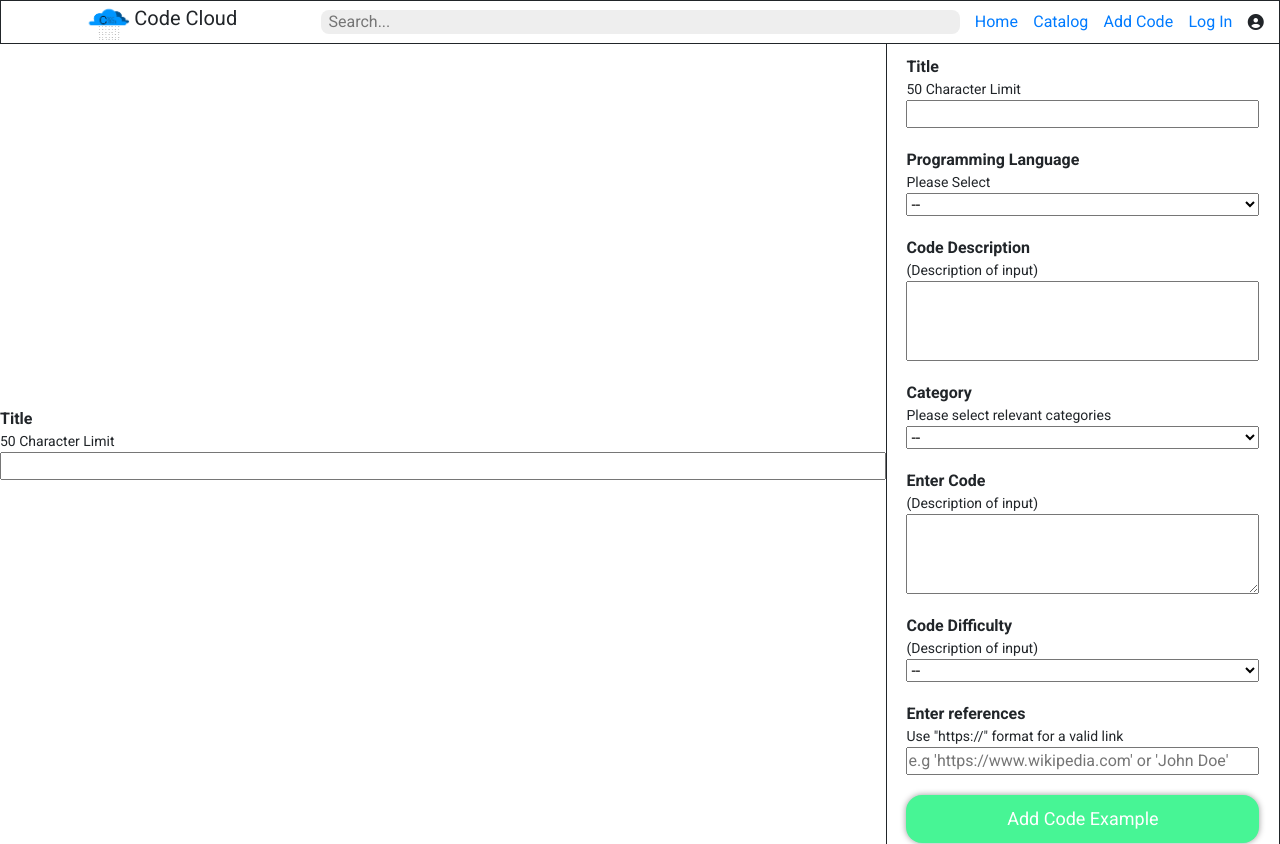
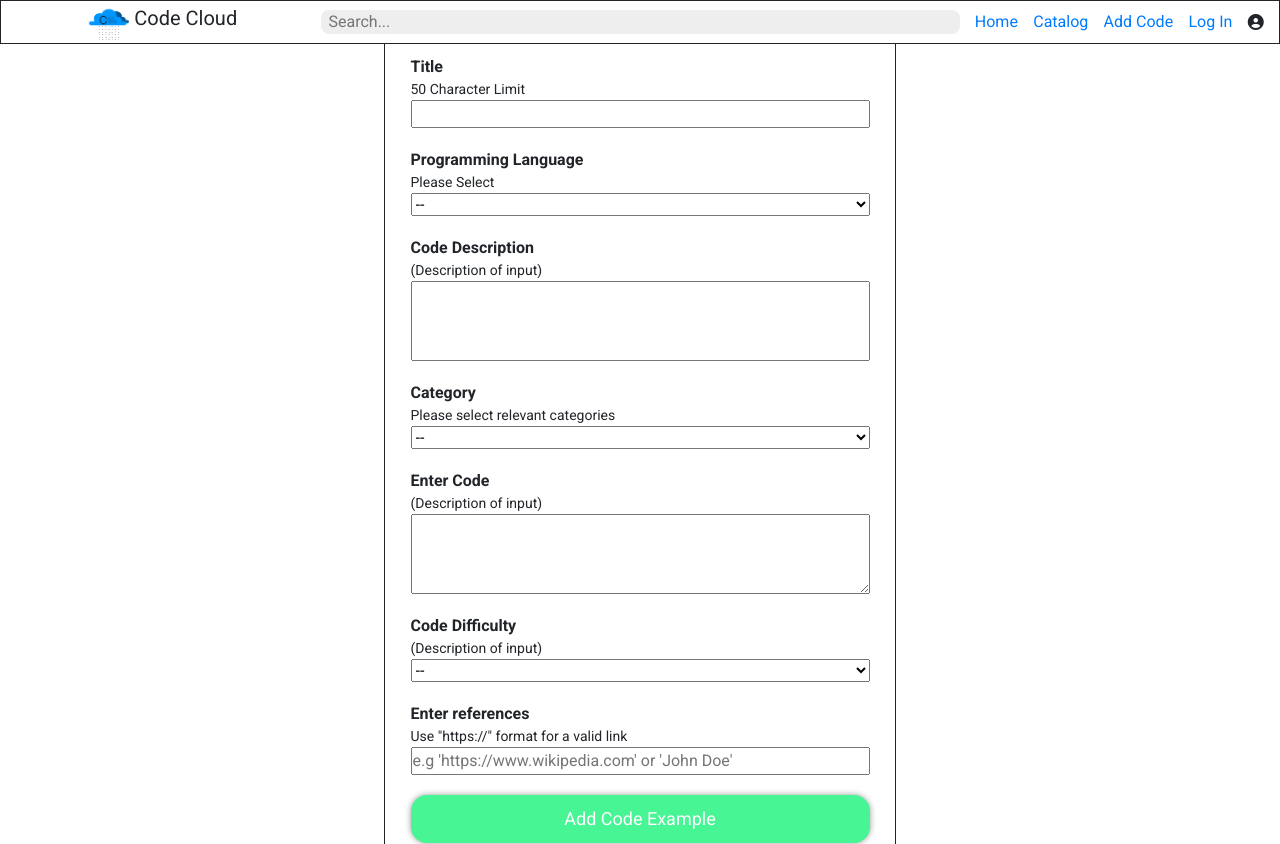
Before and after one commit to Aidan-Wallace/CodeCatalog-capstone, a Vue app in the folder vue/: page /addExample in a window 1280 px wide. Built offline with nearby package versions, Linux system fonts and the light colour scheme; what vue-clipboard2 would draw is missing.

Commit message:
minor update

```diff
--- a/vue/src/components/AddExample.vue
+++ b/vue/src/components/AddExample.vue
@@ -1,12 +1,6 @@
 <template>
   <div class="form-container isSubmitting">
     <div class="isProcessing" :class="{ hide: !isProcessing }"></div>
-
-    <div class="ae-input add-title-container">
-      <label for="title">Title</label>
-      <small>50 Character Limit</small>
-      <input type="text" name="title" v-model="newExample.title" required />
-    </div>
 
     <form v-on:submit.prevent="submitNewExample">
       <div class="ae-input add-title-container">
```
